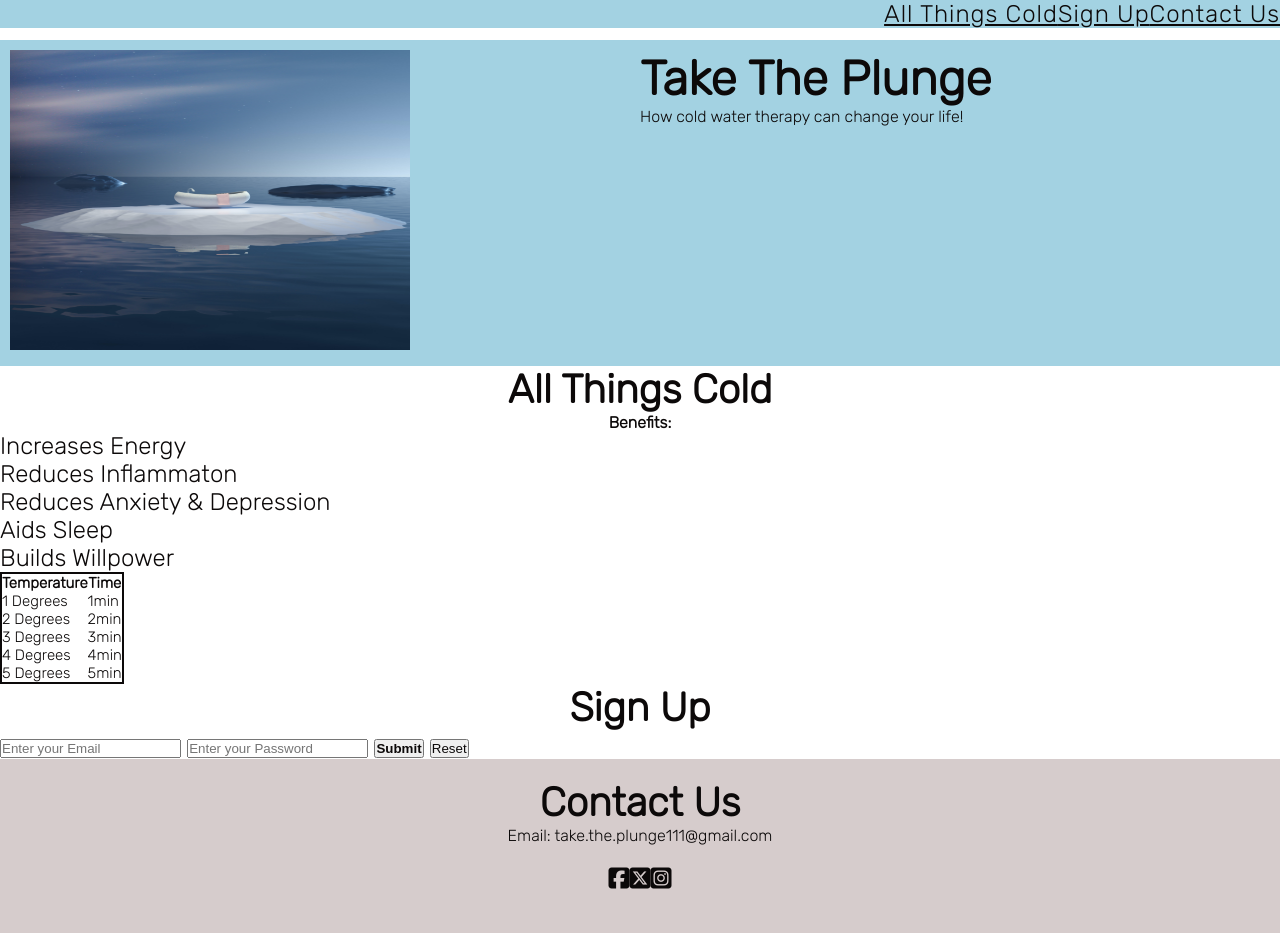
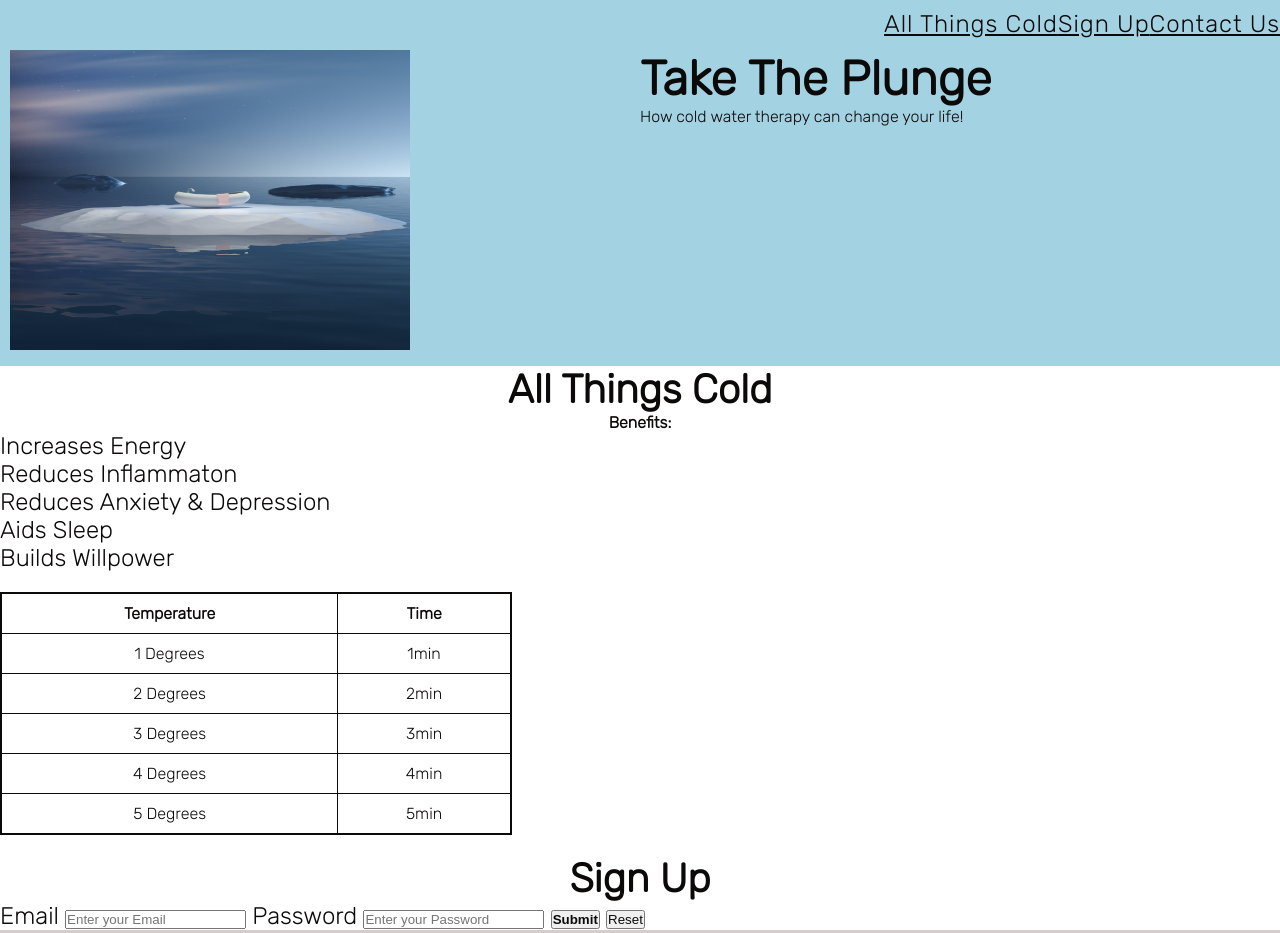
Before and after one commit to MattWass/My-Project-1-5, a plain HTML site: page index.html in a window 1280 px wide. Shown: the top 933 px of the page. Drawn offline with Linux system fonts and the light colour scheme.

```diff
--- a/assets/style.css
+++ b/assets/style.css
@@ -53,6 +53,7 @@ header {
     letter-spacing: 1px;
     list-style: none;
     text-align: right;
+    padding: 10px 0;
 }
 
 #nav > li {
@@ -72,11 +73,18 @@ a:hover {
 
 /* Style Table */
 table {
-    font-size: 15px;
+    width:40%;
+    font-size: 1rem;
     color: hsl(0, 14%, 4%);
     border-collapse: collapse;
     border: 2px solid;
-    border-bottom: 2px solid;
+    margin: 20px 0;
+    text-align: center;
+}
+
+th, td {
+    padding: 10px;
+    border: 1px solid;
 }
 
 /* Style footer section */
--- a/index.html
+++ b/index.html
@@ -91,9 +91,13 @@
     <!-- Sign Up -->
     <section id="signup" class="section text-center"></section>
     <h2>Sign Up</h2>
-    <form action="https://mattwass.github.io/My-Project-1-5/" method="post">
+    <form action="https://8000-mattwass-myproject15-akognv3ki7t.ws-eu115.gitpod.io/" method="post">
+      <label for="email">Email</label>
       <input type="email" name="email" placeholder="Enter your Email" required>
+
+      <label for="password">Password</label>
       <input type="password" name="password" placeholder="Enter your Password" required>
+
       <button type="submit"><strong>Submit</strong></button>
       <input type="reset" value="Reset">
     </form>
```
Also changed, not shown: 1 other file.
